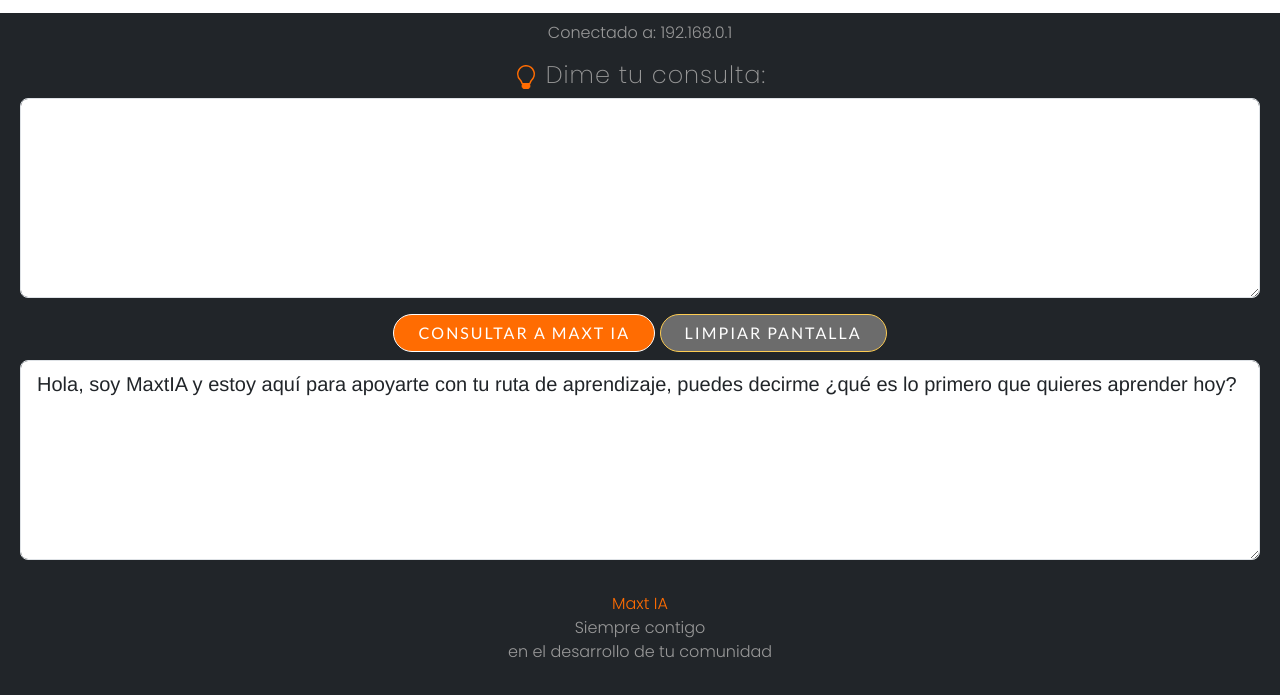
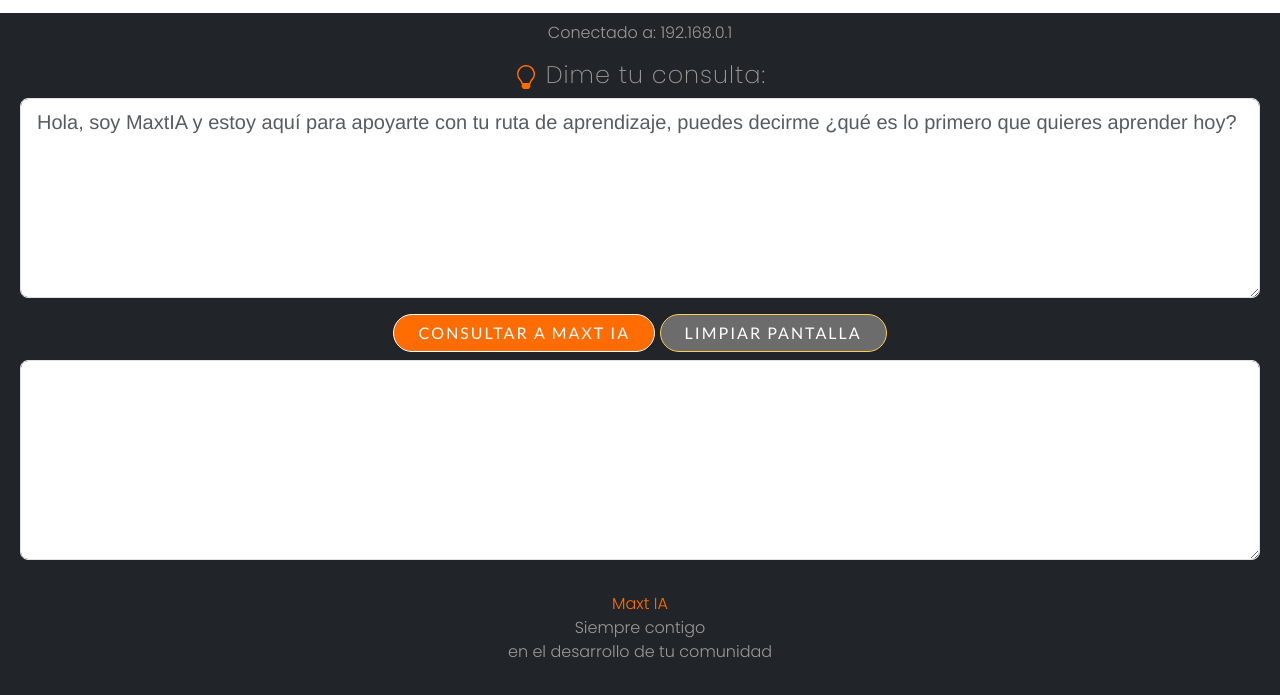
Before and after one commit to TonyLoreto/maxtIA-Backend, a plain HTML site: page app/consulta.html in a window 1280 px wide. Both pictures are taken after a click on the button "LIMPIAR PANTALLA". Shown: the part 61-756 px from the top of the page. Drawn offline with Linux system fonts and the light colour scheme; a web font is replaced by a local one.

```diff
--- a/app/consulta.html
+++ b/app/consulta.html
@@ -42,7 +42,7 @@
                     </div>
                 </div>
                 <div class="row">
-                    <div class="col" style="padding-right: 32px;padding-left: 32px;margin-top: 8px;margin-bottom: 16px;"><textarea id="query-input" class="form-control form-control-lg" style="min-height: 200px;"></textarea></div>
+                    <div class="col" style="padding-right: 32px;padding-left: 32px;margin-top: 8px;margin-bottom: 16px;"><textarea id="query-input" class="form-control form-control-lg" style="min-height: 200px;" placeholder="Hola, soy MaxtIA y estoy aquí para apoyarte con tu ruta de aprendizaje, puedes decirme ¿qué es lo primero que quieres aprender hoy?"></textarea></div>
                 </div>
                     <div class="row">
                         <div class="col" style="text-align: center;">
--- a/app/index.js
+++ b/app/index.js
@@ -34,5 +34,5 @@
 
 document.getElementById("clear-screen").addEventListener("click", () => {
     document.getElementById("query-input").value = "";
-    document.getElementById("response-textarea").value = "Hola, soy MaxtIA y estoy aquí para apoyarte con tu ruta de aprendizaje, puedes decirme ¿qué es lo primero que quieres aprender hoy?";
+    document.getElementById("response-textarea").value = "";
 });
```
